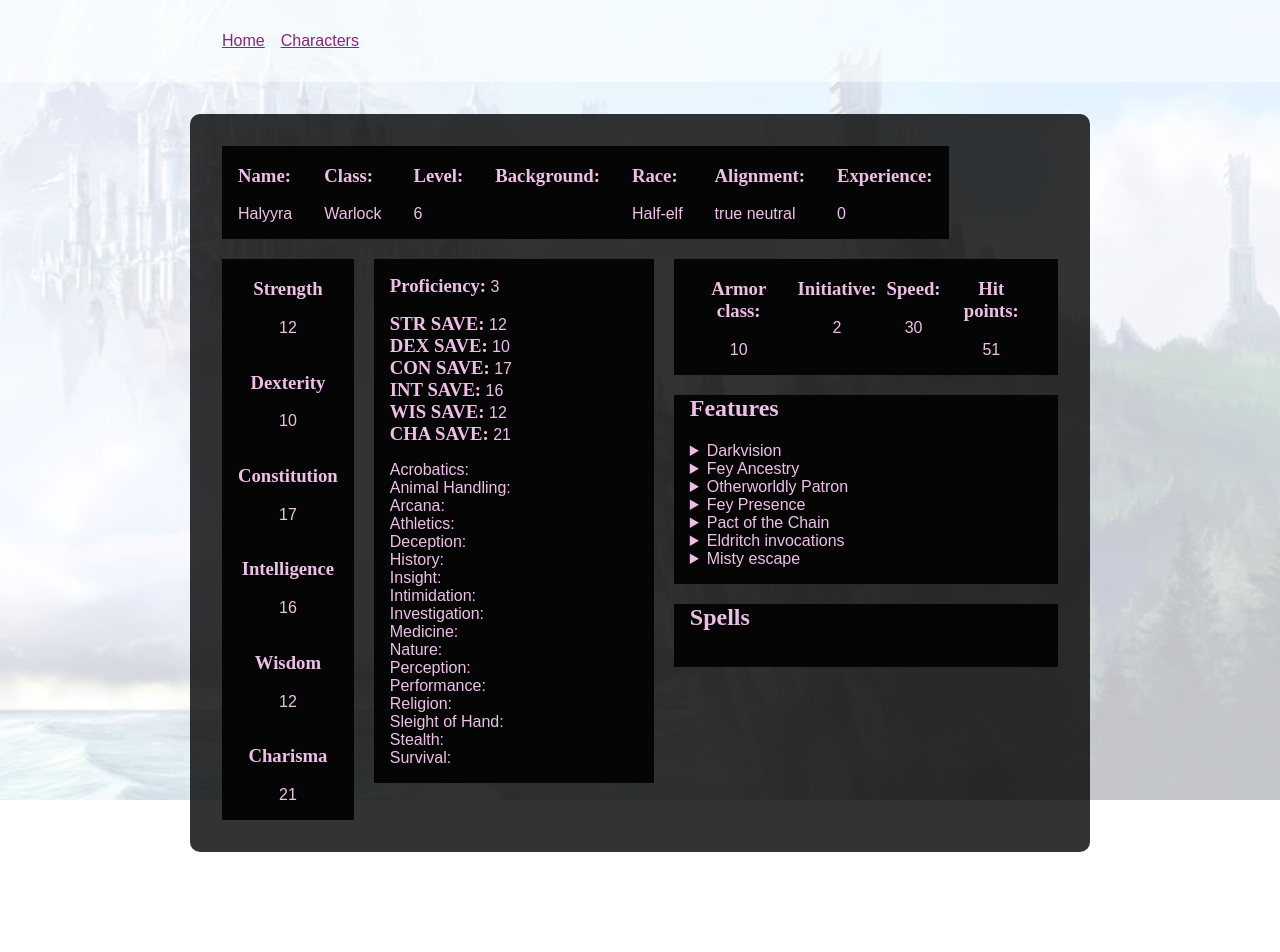
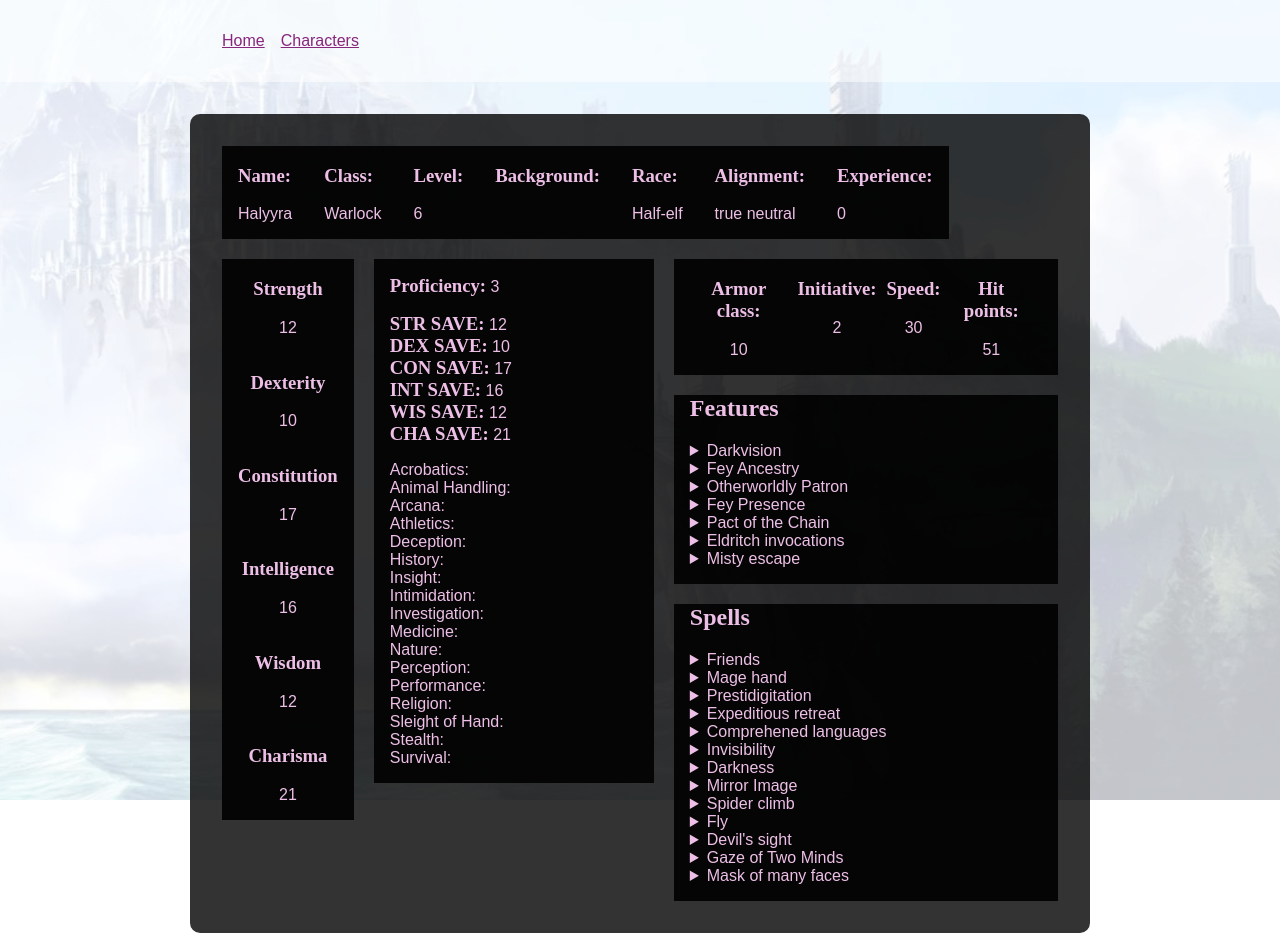
Before and after one commit to ogdenstudios/feyrun, a Nuxt app: page /characters/jenn in a window 1280 px wide. Shown: the top 952 px of the page. Before the commit the page ends 884 px from the top, so only its background shows below. Built offline with nearby package versions, Linux system fonts and the light colour scheme; a web font is replaced by a local one.

Commit message:
add jenn spells

```diff
--- a/components/PlayerCharacter.vue
+++ b/components/PlayerCharacter.vue
@@ -26,6 +26,7 @@
       </div>
       <div class="spells">
         <h2>Spells</h2>
+        <Spell v-for="spell in pc.spells" :key="spell.title" :spell="spell" />
       </div>
     </div>
   </article>
@@ -38,6 +39,7 @@ import Combat from './Combat'
 import CharacterInfo from '~/components/CharacterInfo'
 import Abilities from '~/components/Abilities'
 import Feature from '~/components/Feature'
+import Spell from '~/components/Spell'
 export default {
   components: {
     CharacterInfo,
@@ -45,7 +47,8 @@ export default {
     Skills,
     Combat,
     Abilities,
-    Feature
+    Feature,
+    Spell
   },
   props: {
     pc: {
--- /dev/null
+++ b/components/Spell.vue
@@ -0,0 +1,17 @@
+<template>
+  <details v-if="amnesia(true)">
+    <summary>{{ spell.title }}</summary>
+    <div v-html="spell.description" />
+  </details>
+</template>
+
+<script>
+export default {
+  props: {
+    spell: {
+      type: Object,
+      default: null
+    }
+  }
+}
+</script>
--- a/pages/characters/jenn.vue
+++ b/pages/characters/jenn.vue
@@ -83,27 +83,99 @@ export default {
           }
         ],
         languages: ['common', 'elvish', 'sylvan'],
-        spells: {
-          cantrips_known: 3,
-          spells_known: 7,
-          spell_slots: 2,
-          slot_level: 3,
-          invocations_known: 3,
-          cantrips: ['friends', 'mage_hand', 'prestidigitation'],
-          first_level: ['expeditious_retreat', 'comprehened_languages'],
-          second_level: [
-            'invisibility',
-            'darkness',
-            'mirror_image',
-            'spider_climb'
-          ],
-          third_level: ['fly'],
-          invocations: [
-            'devils_sight',
-            'gaze_of_two_minds',
-            'mask_of_many_faces'
-          ]
-        }
+        spells: [
+          {
+            title: 'Friends',
+            description:
+              '<p>For the duration, you have advantage on all Charisma checks directed at one creature of your choice that isn’t hostile toward you. When the spell ends, the creature realizes that you used magic to influence its mood and becomes hostile toward you. A creature prone to violence might attack you. Another creature might seek retribution in other ways (at the DM’s discretion), depending on the nature of your interaction with it.</p>',
+            level: 0,
+            spell_type: 'Warlock'
+          },
+          {
+            title: 'Mage hand',
+            description:
+              '<p>A spectral, floating hand appears at a point you choose within range. The hand lasts for the duration or until you dismiss it as an action. The hand vanishes if it is ever more than 30 feet away from you or if you cast this spell again.</p><p>You can use your action to control the hand. You can use the hand to manipulate an object, open an unlocked door or container, stow or retrieve an item from an open container, or pour the contents out of a vial. You can move the hand up to 30 feet each time you use it.</p><p>The hand can’t attack, activate magical items, or carry more than 10 pounds.</p>',
+            level: 0,
+            spell_type: 'Warlock'
+          },
+          {
+            title: 'Prestidigitation',
+            description:
+              '<p>This spell is a minor magical trick that novice spellcasters use for practice. It has a number of small magical effects.</p>',
+            level: 0,
+            spell_type: 'Warlock'
+          },
+          {
+            title: 'Expeditious retreat',
+            description:
+              '<p>This spell allows you to move at an incredible pace. When you cast this spell, and then as a bonus action on each of your turns until the spell ends, you can take the Dash action.</p>',
+            level: 1,
+            spell_type: 'Warlock'
+          },
+          {
+            title: 'Comprehened languages',
+            description:
+              '<p>For the duration, you understand the literal meaning of any spoken language that you hear. You also understand any written language that you see, but you must be touching the surface of which the words are written. It takes about 1 minute to read one page of text.</p><p>This spell doesn’t decode secret messages in a text or glyph, such as an arcane sigil, that isn’t part of a written language.</p',
+            level: 1,
+            spell_type: 'Warlock'
+          },
+          {
+            title: 'Invisibility',
+            description:
+              '<p>A creature you touch becomes invisible until the spell ends. Anything the target is wearing or carrying is invisible as long as it is on the target’s person. The spell ends for a target that attacks or casts a spell.</p><p>When you cast this spell using a spell slot of 3rd level or higher, you can target one additional creature for each slot level above 2nd.</p>',
+            level: 2,
+            spell_type: 'Warlock'
+          },
+          {
+            title: 'Darkness',
+            description:
+              '<p>Magical darkness spreads from a point you choose within range to fill a 15-foot radius sphere for the duration. The darkness spreads around corners. A creature with darkvision can’t see through this darkness, and nonmagical light can’t illuminate it.</p><p>If the point you choose is on an object you are holding or one that isn’t being worn or carried, the darkness emanates from the object and moves with it. Completely covering the source of the darkness with an opaque object, such as a bowl or a helm, blocks the darkness.</p><p>If any of this spell’s area overlaps with an area of light created by a spell of 2nd level or lower, the spell that created the light is dispelled.</p>',
+            level: 2,
+            spell_type: 'Warlock'
+          },
+          {
+            title: 'Mirror Image',
+            description:
+              '<p>Three illusory duplicates of yourself appear in your space. Until the spell ends, the duplicates move with you and mimic your actions, shifting position so it’s impossible to track which image is real. You can use your action to dismiss the illusory duplicates.</p><p>Each time a creature targets you with an attack during the spell’s duration, roll a d20 to determine whether the attack instead targets one of your duplicates.</p><p>If you have three duplicates, you must roll a 6 or higher to change the attack’s target to a duplicate. With two duplicates, you must roll an 8 or higher. With one duplicate, you must roll an 11 or higher.</p><p>A duplicate’s AC equals 10 + your Dexterity modifier. If an attack hits a duplicate, the duplicate is destroyed. A duplicate can be destroyed only by an attack that hits it. It ignores all other damage and effects. The spell ends when all three duplicates are destroyed.</p><p>A creature is unaffected by this spell if it can’t see, if it relies on senses other than sight, such as blindsight, or if it can perceive illusions as false, as with truesight.</p>',
+            level: 2,
+            spell_type: 'Warlock'
+          },
+          {
+            title: 'Spider climb',
+            description:
+              '<p>Until the spell ends, one willing creature you touch gains the ability to move up, down, and across vertical surfaces and upside down along ceilings, while leaving its hands free. The target also gains a climbing speed equal to its walking speed.</p>',
+            level: 2,
+            spell_type: 'Warlock'
+          },
+          {
+            title: 'Fly',
+            description:
+              '<p>You touch a willing creature. The target gains a flying speed of 60 feet for the duration. When the spell ends, the target falls if it is still aloft, unless it can stop the fall.</p><p> When you cast this spell using a spell slot of 4th level or higher, you can target one additional creature for each slot level above 3rd.</p>',
+            level: 3,
+            spell_type: 'Warlock'
+          },
+          {
+            title: "Devil's sight",
+            description:
+              '<p>You can see normally in darkness, both magical and nonmagical, to a distance of 120 feet.</p>',
+            level: 0,
+            spell_type: 'invocation'
+          },
+          {
+            title: 'Gaze of Two Minds',
+            description:
+              '<p>You can use your action to touch a willing humanoid and perceive through its senses until the end of your next turn. As long as the creature is on the same plane of existence as you, you can use your action on subsequent turns to maintain this connection, extending the duration until the end of your next turn. While perceiving through the other creature’s senses, you benefit from any special senses possessed by that creature, and you are blinded and deafened to your own surroundings</p>',
+            level: 0,
+            spell_type: 'invocation'
+          },
+          {
+            title: 'Mask of many faces',
+            description:
+              '<p>You can cast Disguise Self at will, without expending a spell slot.</p>',
+            level: 0,
+            spell_type: 'invocation'
+          }
+        ]
       }
     }
   }
```
